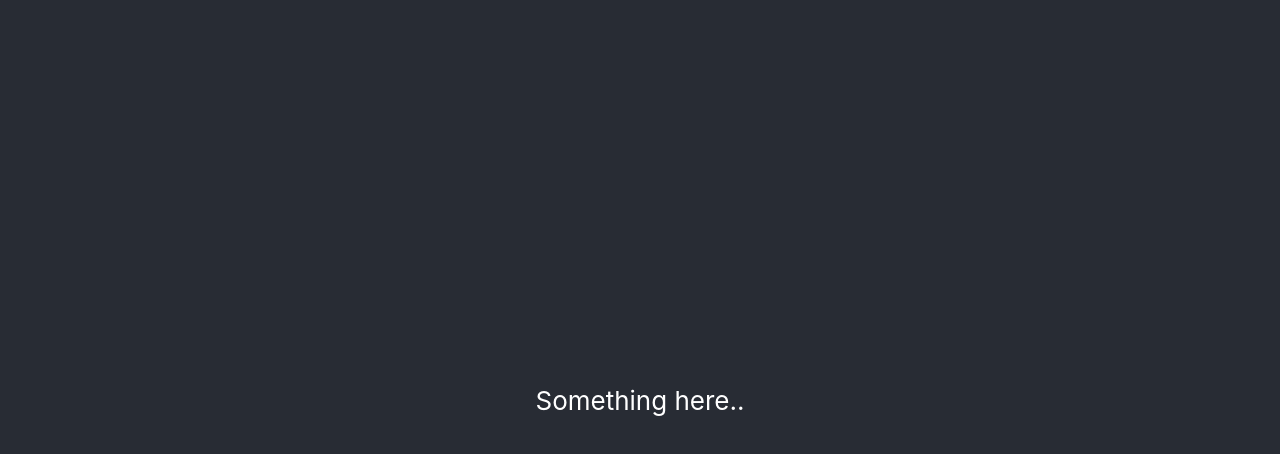
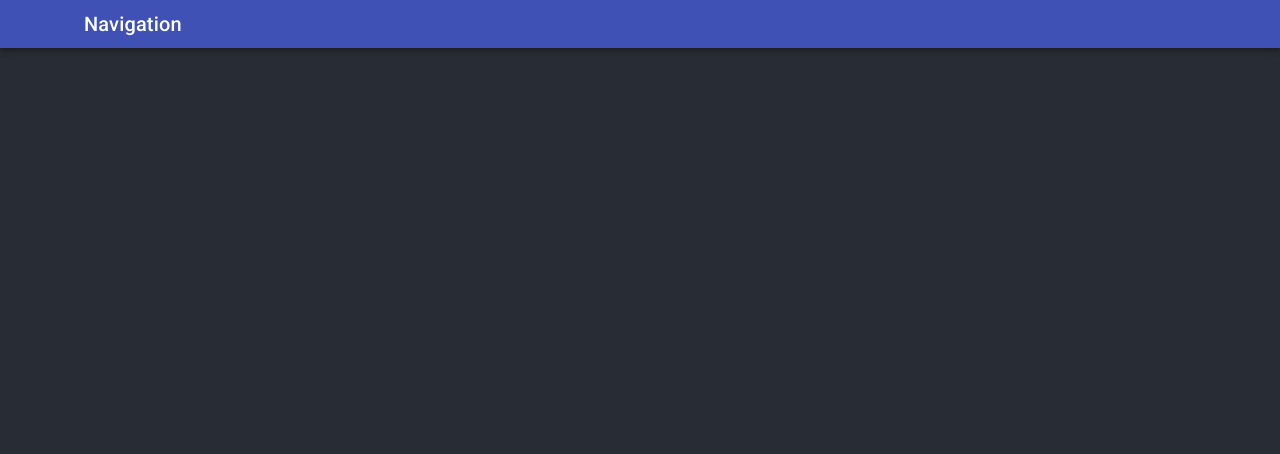
Before and after one commit to superechnik/Books, a React (Create React App) app in the folder frontend/: page / in a window 1280 px wide. Shown: the top 454 px of the page. Built offline with nearby package versions, Linux system fonts and the light colour scheme.

Commit message:
stub basic navbar

```diff
--- a/frontend/src/App.css
+++ b/frontend/src/App.css
@@ -36,3 +36,7 @@
     transform: rotate(360deg);
   }
 }
+
+body {
+  background-color: #282c34;
+}
--- a/frontend/src/App.js
+++ b/frontend/src/App.js
@@ -1,16 +1,13 @@
 import './App.css';
+import './components/navBar';
+import NavBar from './components/navBar';
 
 function App() {
   return (
     <div className="App">
-      <div className= "App-header">
-        <p>
-          Something here..
-        </p>
-        </div>
+        <NavBar />
      </div>
   );
 }
 
-
 export default App;
--- /dev/null
+++ b/frontend/src/components/navBar.js
@@ -0,0 +1,46 @@
+import Button from '@material-ui/core/Button';
+import Toolbar from '@material-ui/core/Toolbar';
+import IconButton from '@material-ui/core/IconButton';
+import Typography from '@material-ui/core/Typography';
+import MenuIcon from '@material-ui/core/MenuItem';
+import { makeStyles } from '@material-ui/core/styles';
+import AppBar from '@material-ui/core/AppBar';
+
+const useStyles = makeStyles((theme) => ({
+    root: {
+      flexGrow: 1,
+    },
+    menuButton: {
+      marginRight: theme.spacing(2),
+    },
+    toolbar: {
+      minHeight: 128,
+      alignItems: 'flex-start',
+      paddingTop: theme.spacing(1),
+      paddingBottom: theme.spacing(2),
+    },
+    title: {
+      flexGrow: 1,
+      alignSelf: 'flex-end',
+    },
+  }));
+
+
+function  NavBar() {
+
+    const classes = useStyles();
+
+    return (
+        <AppBar position="static">
+        <Toolbar variant="dense">
+          <IconButton edge="start" className={classes.menuButton} color="inherit" aria-label="menu">
+            <MenuIcon />
+          </IconButton>
+          <Typography variant="h6" color="inherit">
+            Navigation
+          </Typography>
+        </Toolbar>
+      </AppBar>
+    );}
+
+export default NavBar;
```
